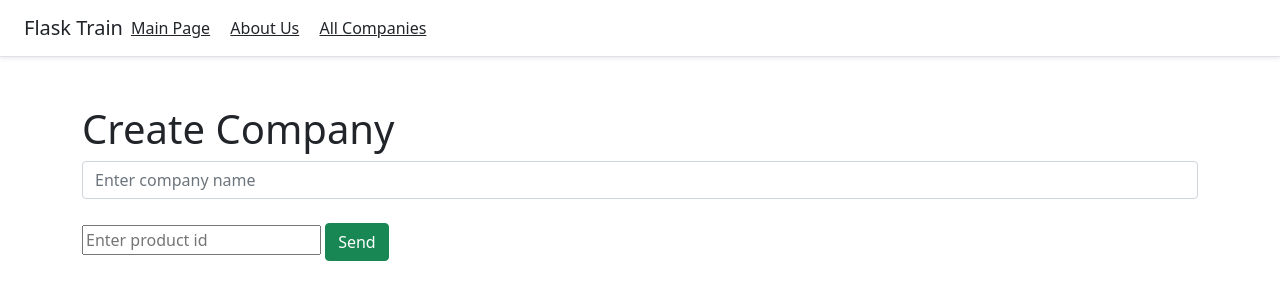
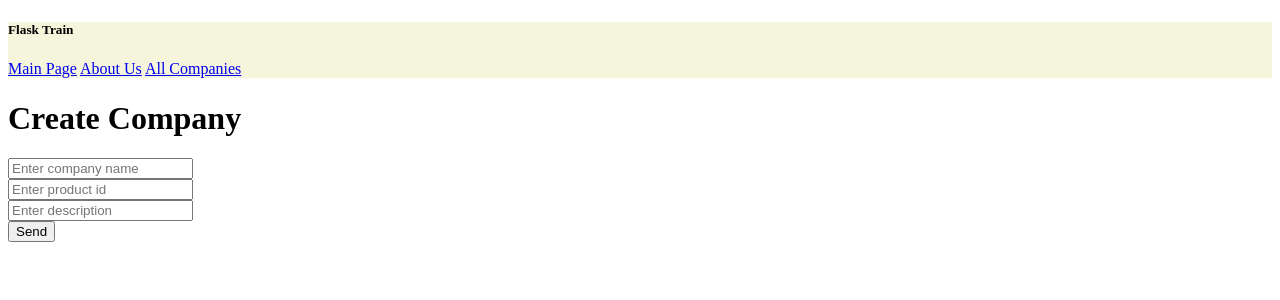
Before and after one commit to SakhPrace/flask_train, a Flask app: page /create-company in a window 1280 px wide. Shown: the top 300 px of the page. Run offline with Flask 2, Linux system fonts and the light colour scheme.

Commit message:
Update added

```diff
--- a/app.py
+++ b/app.py
@@ -1,5 +1,6 @@
 from flask import Flask, render_template, url_for, redirect, request
 from flask_sqlalchemy import SQLAlchemy
+from flask_migrate import Migrate
 from datetime import datetime
 
 
@@ -8,10 +9,13 @@ app.config['SQLALCHEMY_DATABASE_URI'] = 'postgresql://viko:4p3r7a6c82e@localhost
 app.config['SQLALCHEMY_TRACK_MODIFICATIONS'] = False
 app.secret_key = 'secret string'
 db = SQLAlchemy(app)
+migrate = Migrate(app, db)
+
 
 class Company(db.Model):
     id = db.Column(db.Integer, primary_key=True)
     name = db.Column(db.VARCHAR(length=50), nullable=False)
+    description = db.Column(db.Text, default="No description")
     registration_date = db.Column(db.DateTime, default=datetime.utcnow())
     product_id = db.Column(db.Integer, nullable=False)
 
@@ -44,8 +48,9 @@ def create_company():
     if request.method == 'POST':
         name = request.form['name']
         product_id = request.form['product_id']
+        description = request.form['description']
 
-        company = Company(name=name, product_id=product_id)
+        company = Company(name=name, product_id=product_id, description=description)
 
         try:
             db.session.add(company)
@@ -58,13 +63,32 @@ def create_company():
         return render_template("create-company.html")
 
 
+@app.route('/update-company/<int:id>', methods=['POST', 'GET'])
+def update_company(id):
+    company = Company.query.get(id)
+    print(company.id)
+    if request.method == 'POST':
+        print(company.id)
+        company.name = request.form['name']
+        company.product_id = request.form['product_id']
+        company.description = request.form['description']
+
+        try:
+            db.session.commit()
+            return redirect('/all-companies')
+        except:
+            return "Error when add"
+
+    else:
+        return render_template("update-company.html", company=company)
+
 @app.route('/all-companies')
 def all_companies():
-    #companies = Company.query.order_by(Company.registration_date).all()
-    #return render_template("all-companies.html", companies=companies)
-    return render_template("all-companies.html")
+    companies = Company.query.order_by(Company.registration_date).all()
+    return render_template("all-companies.html", companies=companies)
+    #return render_template("all-companies.html")
 
 
 if __name__ == '__main__':
-    #db.create_all()
+    db.create_all()
     app.run(debug=True)
--- a/static/css/main.css
+++ b/static/css/main.css
@@ -1,5 +1,18 @@
 body {
-    background: red;
+
+}
+
+.input-f {
+    display: block;
+}
+
+.header {
+    background: beige;
+}
+
+.btn:hover {
+    background:grey;
+
 }
 
 #company_list tr th, tr td{
--- a/templates/base.html
+++ b/templates/base.html
@@ -6,20 +6,26 @@
           content="width=device-width, user-scalable=no, initial-scale=1.0, maximum-scale=1.0, minimum-scale=1.0">
     <meta http-equiv="X-UA-Compatible" content="ie=edge">
     <link rel="stylesheet" href="{{ url_for('static', filename='css/main.css') }}">
-    <link rel="stylesheet" href="https://cdn.jsdelivr.net/npm/bootstrap@5.0.2/dist/css/bootstrap.min.css">
     <title>{% block title %}{% endblock %}</title>
 </head>
 <body>
-    <div class="d-flex flex-column flex-md-row align-items-center p-3 px-md-4 mb-3 bg-white border-bottom shadow-sm">
-        <h5 class="my-0 mr-md-auto font-weight-normal">Flask Train</h5>
-        <nav class="my-2 my-md-0 mr-md-3">
-            <a class="p-2 text-dark" href="/">Main Page</a>
-            <a class="p-2 text-dark" href="/about">About Us</a>
-            <a class="p-2 text-dark" href="/all-companies">All Companies</a>
+    <div class="header">
+        <h5 class="">Flask Train</h5>
+        <nav class="menu">
+            <a class="p" href="/">Main Page</a>
+            <a class="" href="/about">About Us</a>
+            <a class="" href="/all-companies">All Companies</a>
+        </nav>
+    </div>
 
-        </nav>
+    {% block body %}{% endblock %}
+
+    <div class="aside">
 
     </div>
-    {% block body %}{% endblock %}
+
+    <div class="footer">
+
+    </div>
 </body>
 </html>
--- a/templates/create-company.html
+++ b/templates/create-company.html
@@ -5,12 +5,13 @@ ABOUT PAGE
 {% endblock %}
 
 {% block body %}
-    <div class = 'container mt-5'>
+    <div class = ''>
     <h1>Create Company</h1>
-    <form action="/create-company" method="post">
-        <input type="text" name="name" id="name" class="form-control", placeholder="Enter company name"><br>
-        <input type="number" name="product_id" id="product_id", placeholder="Enter product id">
-        <input type="submit" class="btn btn-success" value="Send">
+    <form method="post">
+        <input type="text" name="name" id="name" class="input-f" placeholder="Enter company name">
+        <input type="number" name="product_id" id="product_id" class="input-f" placeholder="Enter product id">
+        <input type="text" name="description" id="description" class="input-f" placeholder="Enter description">
+        <input type="submit" value="Send">
     </form>
     </div>
 {% endblock %}
```
Also changed, not shown: templates/all-companies.html (+5 -2 lines), templates/update-company.html (added, +17 -0 lines), 2 other files.
